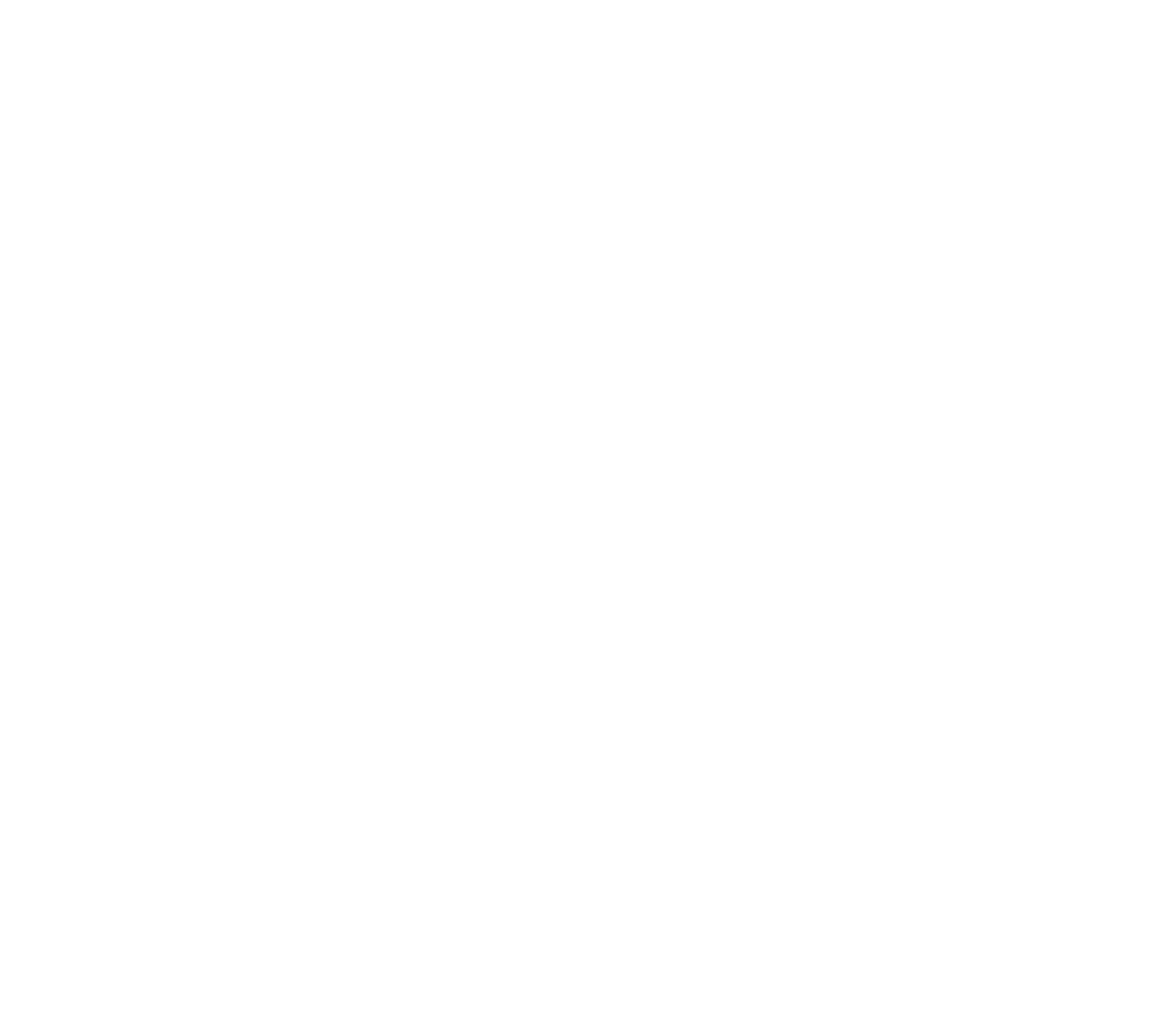
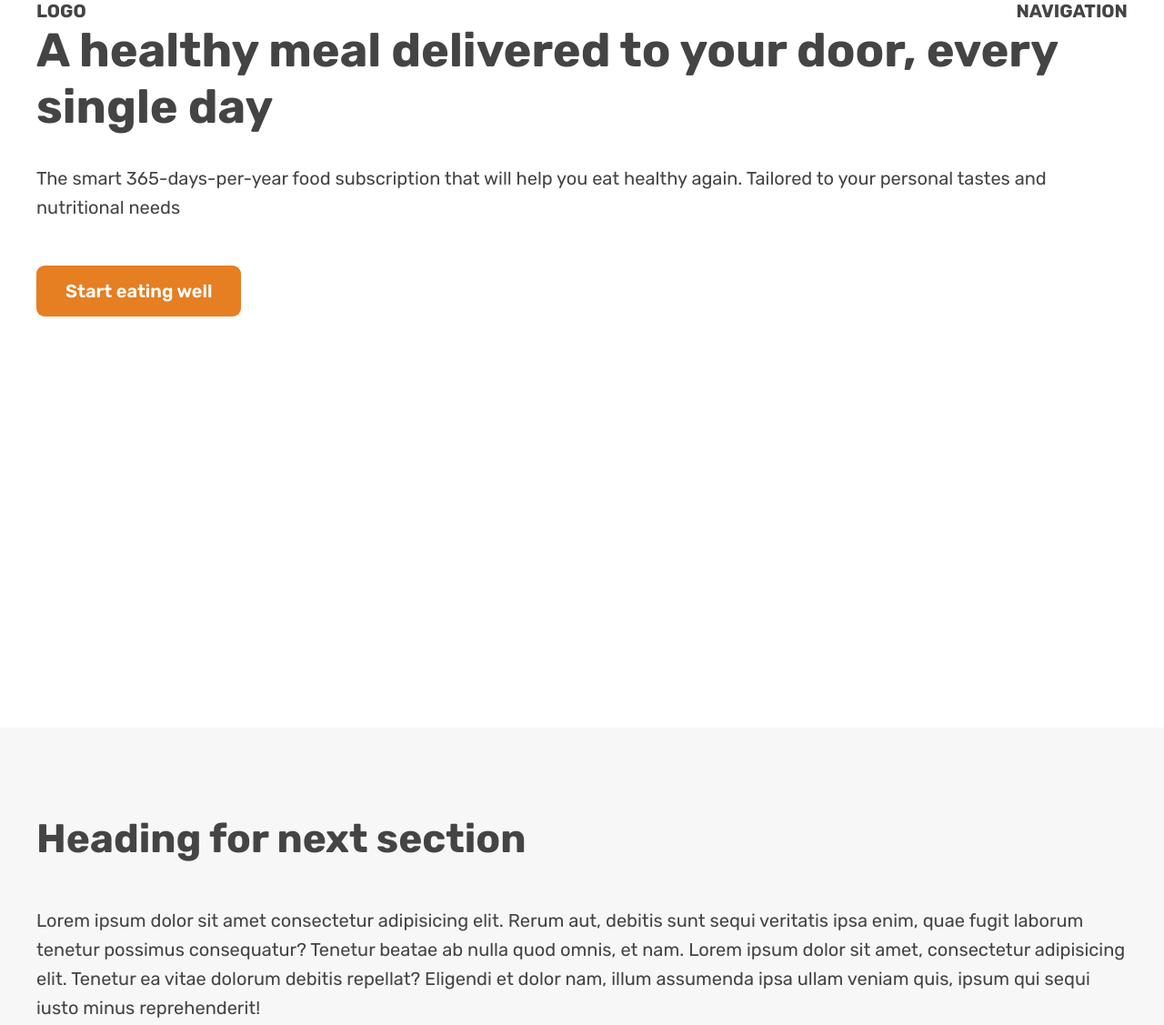
Before and after one commit to AndyRobinson23/hero-component, a plain HTML site: page index.html in a window 1280 px wide. Shown: the whole page at 91% size. Before the commit the page ends 800 px from the top, so only its background shows below. Drawn offline with Linux system fonts and the light colour scheme.

Commit message:
added inital layout and styles

```diff
--- a/index.html
+++ b/index.html
@@ -3,10 +3,33 @@
 <head>
     <meta charset="UTF-8">
     <meta name="viewport" content="width=device-width, initial-scale=1.0">
+    <title>Hero Component</title>
+
+    <link rel="preconnect" href="https://fonts.googleapis.com">
+    <link rel="preconnect" href="https://fonts.gstatic.com" crossorigin>
+    <link href="https://fonts.googleapis.com/css2?family=Rubik:wght@400;600;700&display=swap" rel="stylesheet">
+
     <link href="style.css" rel="stylesheet">
-    <title>Hero Component</title>
 </head>
 <body>
+    <header>
+        <nav class="container">
+            <div>LOGO</div>
+            <div>NAVIGATION</div>
+        </nav>
 
+        <div class="container">
+            <h1>A healthy meal delivered to your door, every single day</h1>
+            <p>The smart 365-days-per-year food subscription that will help you eat healthy again. Tailored to your personal tastes and nutritional needs</p>
+            <a href="#" class="btn">Start eating well</a>
+        </div>
+    </header>
+
+    <section>
+        <div class="container">
+            <h2>Heading for next section</h2>
+            <p>Lorem ipsum dolor sit amet consectetur adipisicing elit. Rerum aut, debitis sunt sequi veritatis ipsa enim, quae fugit laborum tenetur possimus consequatur? Tenetur beatae ab nulla quod omnis, et nam. Lorem ipsum dolor sit amet, consectetur adipisicing elit. Tenetur ea vitae dolorum debitis repellat? Eligendi et dolor nam, illum assumenda ipsa ullam veniam quis, ipsum qui sequi iusto minus reprehenderit!</p>
+        </div>
+    </section>
 </body>
 </html>
--- a/style.css
+++ b/style.css
@@ -0,0 +1,58 @@
+* {
+    margin: 0;
+    padding: 0;
+    box-sizing: border-box;
+}
+
+html {
+    font-family: 'Rubik', sans-serif;
+    color: #444;
+}
+
+.container {
+    width: 1200px;
+    margin: 0 auto;
+}
+
+header {
+    height: 100vh;
+}
+
+nav {
+    font-size: 20px;
+    font-weight: 700;
+    display: flex;
+    justify-content: space-between;
+}
+
+h1 {
+    font-size: 52px;
+    margin-bottom: 32px;
+}
+
+p {
+    font-size: 20px;
+    line-height: 1.6;
+    margin-bottom: 48px;
+}
+
+.btn:link, .btn:visited {
+    font-size: 20px;
+    font-weight: 600;
+    background-color: #e67e22;
+    color: #fff;
+    text-decoration: none;
+    display: inline-block;
+    padding: 16px 32px;
+    border-radius: 9px;
+}
+
+h2 {
+    font-size: 44px;
+    margin-bottom: 48px
+}
+
+section {
+    padding: 96px 0;
+    background-color: #f7f7f7;
+}
```
